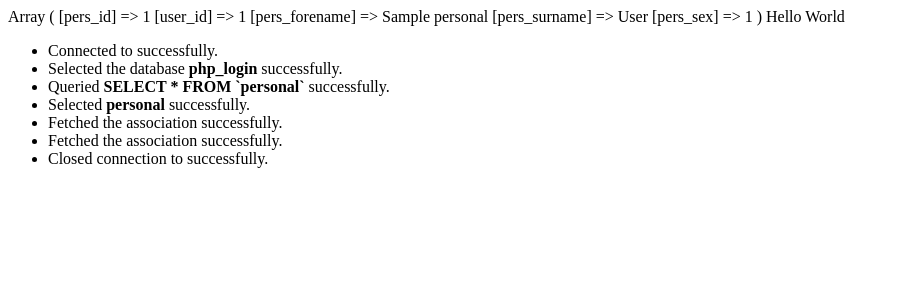
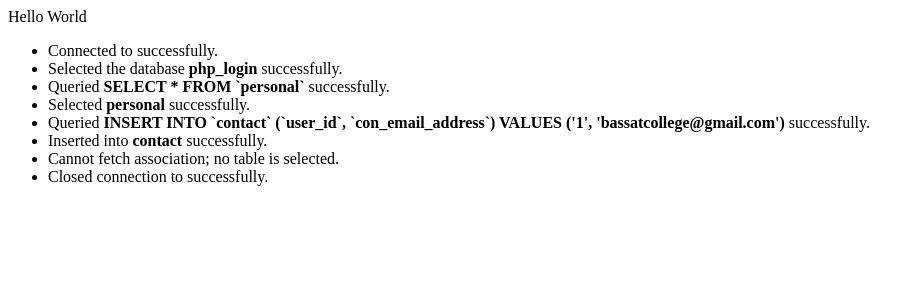
Before and after one commit to bass2k8/php_login, a PHP site: page / in a window 1280 px wide. Shown: the top 300 px of the page, without its empty margins (0-924 px from the left). Run offline with PHP 8.4, Linux system fonts and the light colour scheme; tables that the repository leaves empty hold one stand-in row (values such as "Sample post").

Commit message:
Errors fixed, new Method
If you went to fetch an association, for example, after insert into a
database, it would attempt to fetch the association and thrown an
exception. This is because a table was not selected, prior to fetching.
I've now implemented a check to see if a table was previously selected.
New method: insertInto().

```diff
--- a/inc/db.inc.php
+++ b/inc/db.inc.php
@@ -9,13 +9,15 @@ Class Database {
 	private $_logging=false; // Define whether to output logging or not.
 
 	private $_dbName; // Name of the Database.
+	private $_db; // PDO database object.
 	private $_query; // SQL Query.
-	private $_db; // PDO database object.
+
+	private $_tableSelected; // Whether a table is selected or not.
 
 	public function __construct($dbName, $logging){
 		// Initialising the variables.
 		$this->_dbName = $dbName;
-		$this->_query=false;
+		$this->_query=$this->_tableSelected=false;
 		$this->_logging=$logging;
 
 		// Create a log object, if logging is enabled.
@@ -86,8 +88,10 @@ Class Database {
 
 	// Fetch association.
 	public function fetchAssociation(){
-		// If a query has been executed, fetch the association.
+		// If a query has been executed, continue.
 		if($this->_query){
+			// If table is selected, fetch the association.
+			if($this->_tableSelected){
 				$assoc = $this->_query->fetch(PDO::FETCH_ASSOC);
 
 				// If there aren't any PDO errors, return the association.
@@ -96,6 +100,11 @@ Class Database {
 					return $assoc;
 				} else {
 					if($this->_logging) $this->_log->addToLog("Cannot fetch association; an error occured.");
+					return false;
+				}
+			}
+			else {
+				if($this->_logging) $this->_log->addToLog("Cannot fetch association; no table is selected.");
 				return false;
 			}
 
@@ -112,6 +121,7 @@ Class Database {
 		// If there aren't any PDO errors, return true.
 		if(!$this->_PDOErrors()){
 			if($this->_logging) $this->_log->addToLog("Selected <strong>".$table."</strong> successfully.");
+			$this->_tableSelected=true;
 			return true;
 		} else {
 			if($this->_logging) $this->_log->addToLog("Could not select <strong>".$table."</strong>.");
@@ -119,6 +129,47 @@ Class Database {
 		}
 	}
 
+	// Insert data into a table.
+	public function insertInto($table, $into_arr, $values_arr){
+		$this->_tableSelected=false; // To prevent future errors with fetching Association.
+		$into=$values="";
+
+		// If both variables are arrays, continue.
+		if(is_array($into_arr) && is_array($values_arr)){
+			// If the count of both arrays match, continue.
+			if(count($into_arr, COUNT_RECURSIVE)==count($values_arr, COUNT_RECURSIVE)){
+				// Go through into_arr array.
+				foreach($into_arr as $ia){
+					$into .= "`".$ia."`, ";
+				}
+				$into=substr($into, 0, -2); // Remove trailing comma and white space.
+
+				// Go through values_arr array.
+				foreach($values_arr as $va){
+					$values .= "'".$va."', ";
+				}
+				$values=substr($values, 0, -2); // Remove trailing comma and white space.
+
+				// SQL statement.
+				$this->query("INSERT INTO `$table` ($into) VALUES ($values)");
+
+				// If there aren't any PDO errors, return true.
+				if(!$this->_PDOErrors()){
+					if($this->_logging) $this->_log->addToLog("Inserted into <strong>".$table."</strong> successfully.");
+					return true;
+				} else {
+					if($this->_logging) $this->_log->addToLog("Could not insert into <strong>".$table."</strong>.");
+					return false;
+				}
+			} else {
+				if($this->_logging) $this->_log->addToLog("Array count does not match.");
+				return false;
+			}
+		} else {
+			if($this->_logging) $this->_log->addToLog("An array was not supplied.");
+			return false;
+		}
+	}
 }
 
 ?>
--- a/index.php
+++ b/index.php
@@ -4,6 +4,10 @@ require_once("inc/db.inc.php");
 
 $db = new Database("php_login", true);
 $db->selectTable("personal");
+
+$into = array("user_id", "con_email_address");
+$values = array("1", "bassatcollege@gmail.com");
+$db->insertInto("contact", $into, $values);
 
 while($row = $db->fetchAssociation()) {
 	print_r($row);
```
Lines whose indentation alone changed are shown as unchanged.
